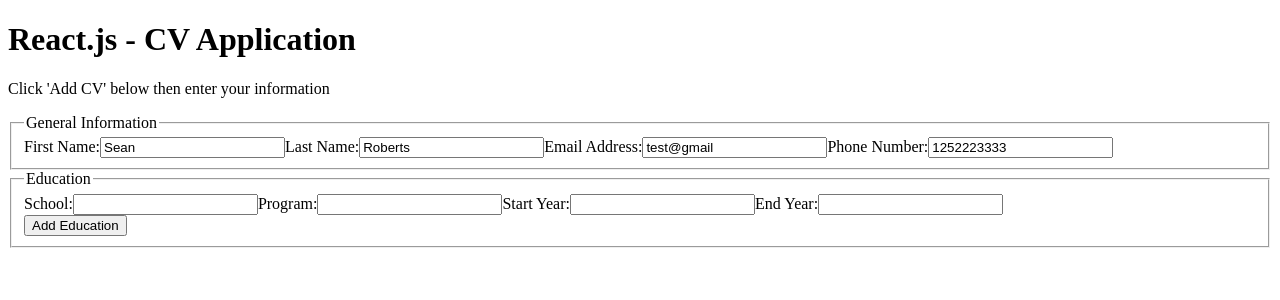
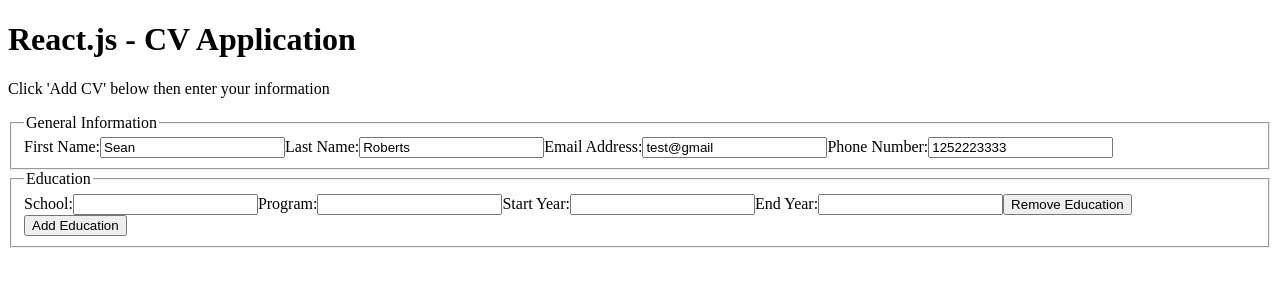
Before and after one commit to sean-roberts354/odin-cv-application, a React (Create React App) app: page / in a window 1280 px wide. Shown: the top 300 px of the page. Built offline with nearby package versions, Linux system fonts and the light colour scheme; the HTML template or start-up script is replaced by a standard one.

Commit message:
Add button to education section of form to remove an education item

```diff
--- a/src/components/Education.js
+++ b/src/components/Education.js
@@ -71,25 +71,24 @@
                                     }}
                                 />
                             </label>
+                            <button
+                                type="button"
+                                onClick={() =>
+                                    this.props.removeEducationItem(item.id)
+                                }
+                            >
+                                Remove Education
+                            </button>
                         </div>
                     );
                 })}
-                <button type="button" onClick={this.props.addEducationItem}>
+                <button
+                    type="button"
+                    onClick={() => this.props.addEducationItem()}
+                >
                     Add Education
                 </button>
             </fieldset>
         );
     }
 }
-
-/* else if (area === "education" || area === "work") {
-    this.setState(prevState => ({
-        [area]: {
-            ...prevState[area],
-            [id]: {
-                ...prevState[area][id],
-                [e.target.id]: e.target.value,
-            }
-        }
-    }))
-} */
--- a/src/components/Form.js
+++ b/src/components/Form.js
@@ -14,6 +14,7 @@
                     data={this.props.data.education}
                     handleInput={this.props.handleInput}
                     addEducationItem={this.props.addEducationItem}
+                    removeEducationItem={this.props.removeEducationItem}
                 />
             </form>
         );
```
